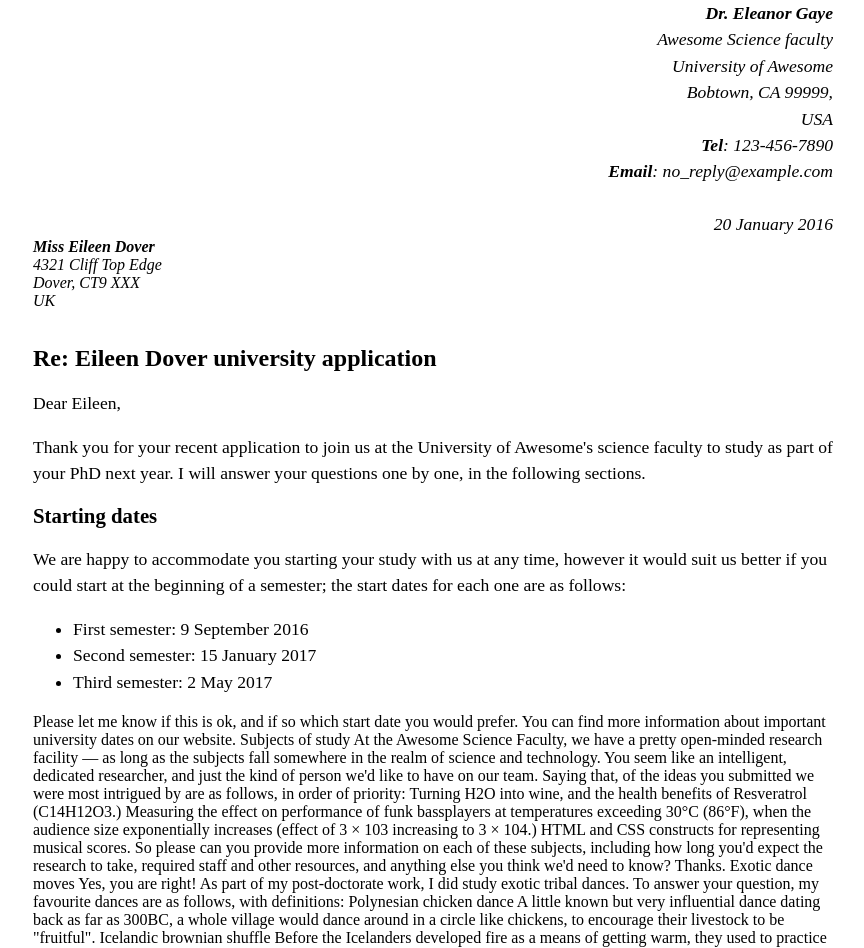
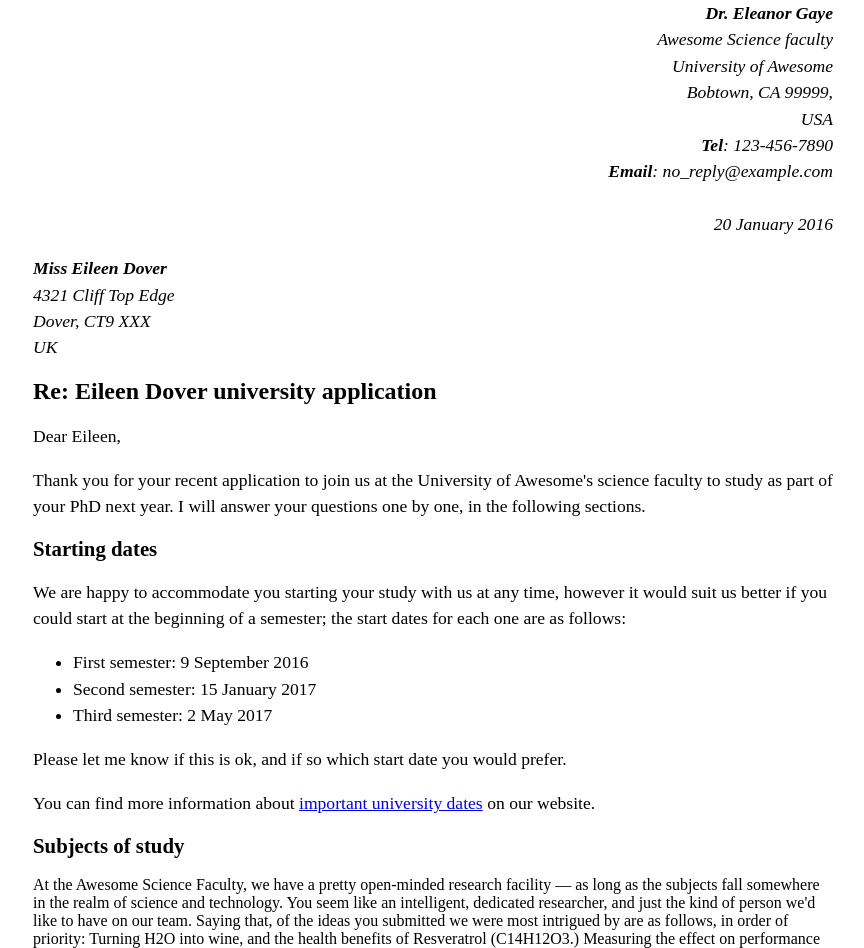
Before and after one commit to krivonne/krivonne.github.io, a plain HTML site: page Assign 1/Part 1/index.html in a window 1280 px wide. Shown: the top 948 px of the page, without its empty margins (207-1071 px from the left). Drawn offline with Linux system fonts and the light colour scheme.

Commit message:
Update index.html
Added tags up to the next sub heading "Subjects to Study"

```diff
--- a/Assign 1/Part 1/index.html
+++ b/Assign 1/Part 1/index.html
@@ -25,10 +25,10 @@ Mark up of a letter
     <br><br>20 January 2016<br>
     </address>
 
-    <i><strong>Miss Eileen Dover</strong>
+    <p><i><strong>Miss Eileen Dover</strong>
     <br>4321 Cliff Top Edge
     <br>Dover, CT9 XXX
-    <br>UK<br><br></i>
+    <br>UK</i></p>
 
 
 <p><h1>Re: Eileen Dover university application</h1></p>
@@ -46,12 +46,11 @@ Mark up of a letter
 <li>Third semester: 2 May 2017</li>
 </ul>
 
-Please let me know if this is ok, and if so which start date you would prefer.
+<p>Please let me know if this is ok, and if so which start date you would prefer.</p>
 
-You can find more information about important university dates on our website.
+<p>You can find more information about <a href="http://example.com">important university dates</a> on our website.</p>
 
-
-Subjects of study
+<p><h2>Subjects of study</h2></p>
 
 At the Awesome Science Faculty, we have a pretty open-minded research facility — as long as the subjects fall somewhere in the realm of science and technology. You seem like an intelligent, dedicated researcher, and just the kind of person we'd like to have on our team. Saying that, of the ideas you submitted we were most intrigued by are as follows, in order of priority:
 
```
